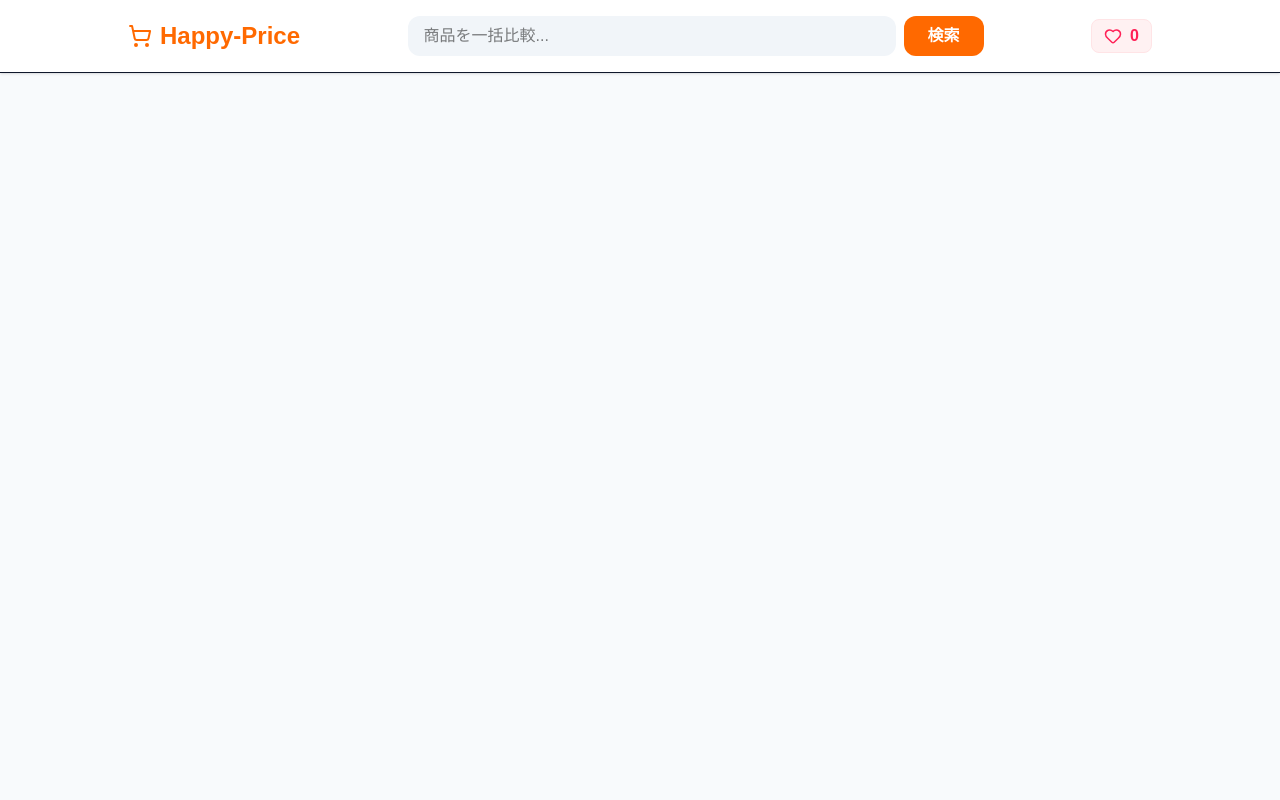
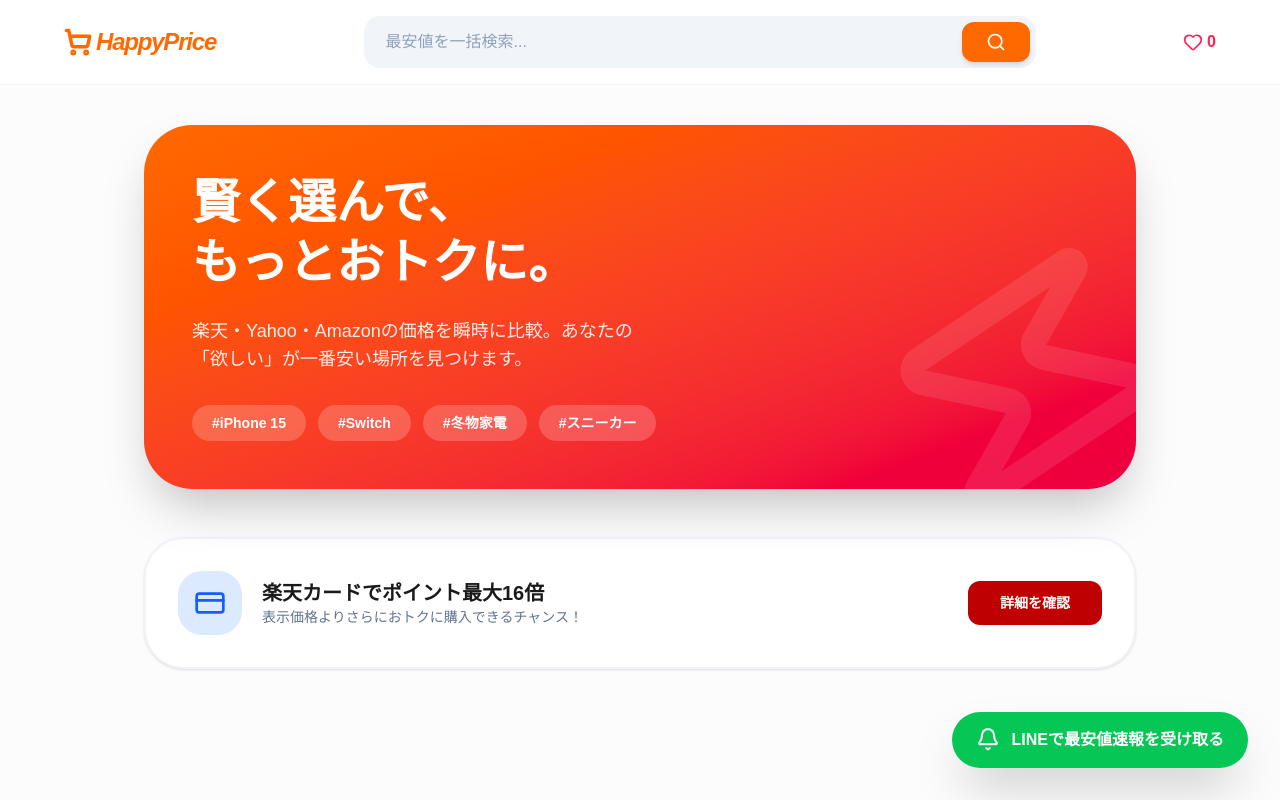
Before and after one commit to hiroto871610-pixel/happy-price, a Next.js app: page / in a window 1280 px wide. Built offline with nearby package versions, Linux system fonts and the light colour scheme.

Commit message:
楽天・Yahooメインの安定版に移行

```diff
--- a/app/api/search/route.ts
+++ b/app/api/search/route.ts
@@ -4,33 +4,26 @@
   const { searchParams } = new URL(request.url);
   const query = searchParams.get('q');
 
-  const amazonKey = process.env.RAINFOREST_API_KEY;
+  const rakutenId = process.env.RAKUTEN_APP_ID;
+  const yahooId = process.env.YAHOO_CLIENT_ID;
 
-  if (!query) return NextResponse.json({ error: 'キーワードがありません' });
-  if (!amazonKey) return NextResponse.json({ error: 'APIキーが設定されていません' });
+  if (!query) return NextResponse.json({ error: 'キーワードを入力してください' });
 
   try {
-    // 最もシンプルな検索URL（余計なパラメータを削除）
-    const url = `https://api.rainforestapi.com/request?api_key=${amazonKey}&type=search&amazon_domain=amazon.co.jp&search_term=${encodeURIComponent(query)}`;
+    // 楽天とYahooのAPIを同時に叩く
+    const [rakutenRes, yahooRes] = await Promise.all([
+      fetch(`https://app.rakuten.co.jp/services/api/IchibaItem/Search/20170706?applicationId=${rakutenId}&keyword=${encodeURIComponent(query)}&hits=6&sort=%2BitemPrice`)
+        .then(res => res.json()).catch(() => ({})),
+      fetch(`https://shopping.yahoo.co.jp/ShoppingApi/V3/itemSearch?appid=${yahooId}&query=${encodeURIComponent(query)}&results=6`)
+        .then(res => res.json()).catch(() => ({}))
+    ]);
 
-    const res = await fetch(url);
-    const data = await res.json();
-
-    // デバッグ用：何が返ってきたかVercelのログに表示
-    console.log("Rainforest API Response Success:", data.request_info?.success);
-    console.log("Results Count:", data.search_results?.length);
-
-    // API側がエラーを返している場合
-    if (data.request_info?.success === false) {
-      return NextResponse.json({ error: data.request_info.message });
-    }
-
+    // データを整理して返す
     return NextResponse.json({
-      amazonResults: data.search_results || [],
-      rakutenResults: [],
-      yahooResults: []
+      rakuten: rakutenRes.Items || [],
+      yahoo: yahooRes.hits || []
     });
-  } catch (e: any) {
-    return NextResponse.json({ error: '通信エラーが発生しました' });
+  } catch (error) {
+    return NextResponse.json({ error: 'データ取得に失敗しました' }, { status: 500 });
   }
 }
--- a/app/page.tsx
+++ b/app/page.tsx
@@ -1,7 +1,7 @@
 'use client';
 import { useState, useEffect } from 'react';
-import { LineChart, Line, XAxis, YAxis, CartesianGrid, Tooltip, ResponsiveContainer } from 'recharts';
-import { Search, Heart, ShoppingCart, TrendingDown, ExternalLink, Zap } from 'lucide-react';
+import { LineChart, Line, ResponsiveContainer } from 'recharts';
+import { Search, Heart, ShoppingCart, TrendingDown, ExternalLink, Zap, CreditCard, Bell, ChevronRight } from 'lucide-react';
 
 export default function Home() {
   const [keyword, setKeyword] = useState('');
@@ -9,144 +9,164 @@
   const [loading, setLoading] = useState(false);
   const [favorites, setFavorites] = useState<any[]>([]);
 
+  // お気に入り保存用
   useEffect(() => {
     const saved = localStorage.getItem('happy-price-fav');
     if (saved) setFavorites(JSON.parse(saved));
   }, []);
 
-  const toggleFavorite = (item: any) => {
-    const isFav = favorites.find(f => f.asin === item.asin);
-    const newFavs = isFav ? favorites.filter(f => f.asin !== item.asin) : [...favorites, item];
-    setFavorites(newFavs);
-    localStorage.setItem('happy-price-fav', JSON.stringify(newFavs));
-  };
-
-  const handleSearch = async (searchWord: string = keyword) => {
-    if (!searchWord) return;
+  const handleSearch = async (word: string = keyword) => {
+    if (!word) return;
     setLoading(true);
-    setResults(null); // 前回の結果をクリア
     try {
-      const res = await fetch(`/api/search?q=${encodeURIComponent(searchWord)}`);
+      const res = await fetch(`/api/search?q=${encodeURIComponent(word)}`);
       const data = await res.json();
       setResults(data);
-    } catch (error) {
-      console.error("Search failed:", error);
-      alert("検索中にエラーが発生しました。");
+    } catch (e) {
+      alert("検索に失敗しました。");
     } finally {
       setLoading(false);
     }
   };
 
-  const dummyChartData = [
-    { name: '10日前', price: 10500 }, { name: '7日前', price: 9800 },
-    { name: '5日前', price: 10200 }, { name: '3日前', price: 9900 }, { name: '今日', price: 9500 },
-  ];
+  const dummyData = [{ p: 100 }, { p: 90 }, { p: 95 }, { p: 80 }];
 
   return (
-    <main className="min-h-screen bg-slate-50 text-slate-900 pb-20">
-      {/* ヘッダー */}
-      <header className="bg-white border-b sticky top-0 z-50 p-4 shadow-sm">
-        <div className="max-w-5xl mx-auto flex flex-col md:flex-row items-center justify-between gap-4">
-          <h1 className="text-2xl font-black text-orange-500 flex items-center gap-2 cursor-pointer" onClick={() => window.location.reload()}>
-            <ShoppingCart /> Happy-Price
+    <main className="min-h-screen bg-[#fcfcfd] text-[#1a1a1a]">
+      {/* ヘッダー・SEO考慮 */}
+      <header className="bg-white/90 backdrop-blur-md sticky top-0 z-50 border-b border-slate-100 p-4">
+        <div className="max-w-6xl mx-auto flex flex-col md:flex-row items-center justify-between gap-4">
+          <h1 className="text-2xl font-black text-orange-500 flex items-center gap-1 italic tracking-tighter cursor-pointer" onClick={() => window.location.reload()}>
+            <ShoppingCart size={28} strokeWidth={3} /> HappyPrice
           </h1>
-          <div className="flex-1 max-w-xl w-full flex gap-2">
+          <div className="flex-1 max-w-2xl w-full flex gap-2 bg-slate-100 p-1.5 rounded-2xl">
             <input
-              type="text" className="flex-1 bg-slate-100 p-2 rounded-xl border-none outline-orange-500 px-4 text-black"
-              placeholder="商品を一括比較..." value={keyword}
-              onChange={(e) => setKeyword(e.target.value)}
+              className="flex-1 bg-transparent px-4 outline-none text-black placeholder:text-slate-400"
+              placeholder="最安値を一括検索..."
+              value={keyword} onChange={(e) => setKeyword(e.target.value)}
               onKeyDown={(e) => e.key === 'Enter' && handleSearch()}
             />
-            <button onClick={() => handleSearch()} className="bg-orange-500 text-white px-6 py-2 rounded-xl font-bold">検索</button>
+            <button onClick={() => handleSearch()} className="bg-orange-500 text-white px-6 py-2.5 rounded-xl font-bold hover:bg-orange-600 transition shadow-md">
+              <Search size={20} />
+            </button>
           </div>
-          <div className="flex items-center gap-2 text-rose-500 bg-rose-50 px-3 py-1 rounded-lg border border-rose-100 font-bold">
-            <Heart size={18} fill={favorites.length > 0 ? "currentColor" : "none"} />
+          <div className="flex items-center gap-4">
+            <div className="flex items-center gap-1 text-rose-500 font-black">
+              <Heart size={20} fill={favorites.length > 0 ? "currentColor" : "none"} />
               <span>{favorites.length}</span>
+            </div>
           </div>
         </div>
       </header>
 
-      <div className="max-w-5xl mx-auto px-4 mt-8">
-        {/* 検索中表示 */}
+      <div className="max-w-5xl mx-auto px-4 pt-10 pb-20">
+        {!results && !loading && (
+          <div className="space-y-12">
+            {/* メインビジュアル */}
+            <section className="bg-gradient-to-br from-orange-500 to-rose-600 rounded-[3rem] p-12 text-white shadow-2xl relative overflow-hidden">
+              <div className="relative z-10">
+                <h2 className="text-5xl font-black mb-6 leading-tight">賢く選んで、<br/>もっとおトクに。</h2>
+                <p className="text-lg opacity-90 mb-8 max-w-md">楽天・Yahoo・Amazonの価格を瞬時に比較。あなたの「欲しい」が一番安い場所を見つけます。</p>
+                <div className="flex flex-wrap gap-3">
+                  {["iPhone 15", "Switch", "冬物家電", "スニーカー"].map(t => (
+                    <button key={t} onClick={() => handleSearch(t)} className="bg-white/20 hover:bg-white/30 backdrop-blur-md px-5 py-2 rounded-full text-sm font-bold transition">#{t}</button>
+                  ))}
+                </div>
+              </div>
+              <Zap className="absolute right-[-40px] bottom-[-40px] text-white/10 rotate-12" size={300} />
+            </section>
+
+            {/* 楽天カード訴求 */}
+            <section className="bg-white border-2 border-slate-100 rounded-[2.5rem] p-8 flex flex-col md:flex-row items-center justify-between gap-6 shadow-sm">
+              <div className="flex items-center gap-5">
+                <div className="bg-blue-100 p-4 rounded-3xl text-blue-600"><CreditCard size={32} /></div>
+                <div>
+                  <h3 className="text-xl font-bold">楽天カードでポイント最大16倍</h3>
+                  <p className="text-slate-500 text-sm">表示価格よりさらにおトクに購入できるチャンス！</p>
+                </div>
+              </div>
+              <a href="#" className="bg-[#bf0000] text-white px-8 py-3 rounded-xl font-black text-sm whitespace-nowrap hover:scale-105 transition">詳細を確認</a>
+            </section>
+          </div>
+        )}
+
         {loading && (
-          <div className="text-center py-20">
-            <div className="animate-spin h-10 w-10 border-4 border-orange-500 border-t-transparent rounded-full mx-auto mb-4"></div>
-            <p className="text-slate-500 font-bold">最安値を収集中...</p>
+          <div className="text-center py-24">
+            <div className="animate-spin h-14 w-14 border-[6px] border-orange-500 border-t-transparent rounded-full mx-auto mb-6"></div>
+            <p className="text-slate-400 font-black text-xl animate-pulse">価格情報を解析中...</p>
           </div>
         )}
 
         {/* 検索結果リスト */}
-        <div className="space-y-8">
-          {results && results.amazonResults?.length > 0 ? (
-            results.amazonResults.slice(0, 3).map((item: any, index: number) => {
+        <div className="grid grid-cols-1 gap-8">
+          {results?.rakuten?.map((item: any, i: number) => {
+            const rItem = item.Item;
+            const yItem = results.yahoo?.[i];
+            const rPrice = rItem.itemPrice || 0;
+            const yPrice = yItem?.price || 0;
 
-              // --- 価格計算のガード部分 ---
-              const amazonPrice = item.price?.value || 0;
-              const rakutenItem = results.rakutenResults?.[index]?.Item || null;
-              const rakutenPrice = rakutenItem?.itemPrice || 0;
-              const yahooItem = results.yahooResults?.[index] || null;
-              const yahooPrice = yahooItem?.price || 0;
-
-              const priceList = [];
-              if (amazonPrice > 0) priceList.push({ name: 'Amazon', value: amazonPrice });
-              if (rakutenPrice > 0) priceList.push({ name: '楽天', value: rakutenPrice });
-              if (yahooPrice > 0) priceList.push({ name: 'Yahoo', value: yahooPrice });
-
-              const minPrice = priceList.length > 0 ? Math.min(...priceList.map(p => p.value)) : 0;
-              // --- ガード終了 ---
+            // 最安値判定
+            const minPrice = (yPrice > 0) ? Math.min(rPrice, yPrice) : rPrice;
 
             return (
-                <div key={index} className="bg-white rounded-3xl p-6 shadow-sm border border-slate-200 flex flex-col md:flex-row gap-8 relative">
-                  <button onClick={() => toggleFavorite(item)} className="absolute top-4 right-4 p-2 rounded-full border bg-slate-50">
-                    <Heart size={20} className={favorites.find(f => f.asin === item.asin) ? "text-rose-500 fill-current" : "text-slate-300"} />
-                  </button>
-
-                  <div className="md:w-48 flex-shrink-0 flex items-center justify-center">
-                    <img src={item.image} alt="商品画像" className="max-h-40 object-contain" />
+              <div key={i} className="bg-white rounded-[2.5rem] p-6 md:p-10 shadow-xl shadow-slate-200/50 border border-slate-100 flex flex-col md:flex-row gap-8">
+                <div className="md:w-56 flex-shrink-0 bg-white rounded-3xl p-4 flex items-center justify-center">
+                  <img src={rItem.mediumImageUrls[0].imageUrl.replace("?_ex=128x128", "?_ex=300x300")} className="max-h-52 object-contain" alt="商品" />
                 </div>
 
                 <div className="flex-1">
-                    <h2 className="text-lg font-bold mb-4 line-clamp-2">{item.title}</h2>
+                  <h2 className="text-xl font-bold leading-snug mb-4 line-clamp-2">{rItem.itemName}</h2>
 
-                    {/* ダミーグラフ */}
-                    <div className="bg-slate-50 p-4 rounded-2xl mb-6 h-32">
+                  {/* ミニグラフ・推移 */}
+                  <div className="bg-slate-50 rounded-2xl p-4 mb-6 flex items-center gap-6">
+                    <div className="flex-1">
+                      <div className="text-[10px] font-black text-slate-400 mb-2 uppercase tracking-widest flex items-center gap-1">
+                        <TrendingDown size={14} /> 価格推移（目安）
+                      </div>
+                      <div className="h-10 w-full">
                         <ResponsiveContainer width="100%" height="100%">
-                        <LineChart data={dummyChartData}>
-                          <Line type="monotone" dataKey="price" stroke="#f97316" strokeWidth={3} dot={false} />
-                        </LineChart>
+                          <LineChart data={dummyData}><Line type="monotone" dataKey="p" stroke="#f97316" strokeWidth={3} dot={false} /></LineChart>
                         </ResponsiveContainer>
                       </div>
-
-                    <div className="grid grid-cols-1 sm:grid-cols-3 gap-3">
-                      {/* Amazon */}
-                      <div className={`p-3 rounded-2xl border-2 ${amazonPrice > 0 && amazonPrice === minPrice ? 'border-orange-500 bg-orange-50' : 'border-slate-100'}`}>
-                        <p className="text-[10px] font-bold text-slate-400">Amazon</p>
-                        <p className="text-xl font-black">{amazonPrice > 0 ? `¥${amazonPrice.toLocaleString()}` : '---'}</p>
-                        <a href={item.link} target="_blank" className="text-[10px] text-blue-500 underline mt-2 block">Amazonで見る</a>
+                    </div>
+                    <div className="bg-emerald-500 text-white px-4 py-2 rounded-xl text-center">
+                      <div className="text-[8px] font-bold opacity-80 uppercase">買い時</div>
+                      <div className="text-sm font-black">最高</div>
+                    </div>
                   </div>
 
+                  <div className="grid grid-cols-1 sm:grid-cols-3 gap-4 text-center">
                     {/* 楽天 */}
-                      <div className={`p-3 rounded-2xl border-2 ${rakutenPrice > 0 && rakutenPrice === minPrice ? 'border-red-500 bg-red-50' : 'border-slate-100'}`}>
-                        <p className="text-[10px] font-bold text-slate-400">楽天市場</p>
-                        <p className="text-xl font-black">{rakutenPrice > 0 ? `¥${rakutenPrice.toLocaleString()}` : '在庫なし'}</p>
-                        <a href={rakutenItem?.itemUrl || '#'} target="_blank" className="text-[10px] text-blue-500 underline mt-2 block">楽天で見る</a>
+                    <div className={`p-4 rounded-3xl border-2 transition ${rPrice === minPrice ? 'border-red-500 bg-red-50' : 'border-slate-50'}`}>
+                      <div className="text-[10px] font-black text-red-500 mb-1">楽天市場</div>
+                      <div className="text-2xl font-black">¥{rPrice.toLocaleString()}</div>
+                      <a href={rItem.itemUrl} target="_blank" className="mt-3 block bg-red-600 text-white py-2 rounded-xl text-[10px] font-bold">楽天で見る</a>
                     </div>
-
                     {/* Yahoo */}
-                      <div className={`p-3 rounded-2xl border-2 ${yahooPrice > 0 && yahooPrice === minPrice ? 'border-blue-500 bg-blue-50' : 'border-slate-100'}`}>
-                        <p className="text-[10px] font-bold text-slate-400">Yahoo!</p>
-                        <p className="text-xl font-black">{yahooPrice > 0 ? `¥${yahooPrice.toLocaleString()}` : '在庫なし'}</p>
-                        <a href={yahooItem?.url || '#'} target="_blank" className="text-[10px] text-blue-500 underline mt-2 block">Yahooで見る</a>
+                    <div className={`p-4 rounded-3xl border-2 transition ${yPrice > 0 && yPrice === minPrice ? 'border-blue-500 bg-blue-50' : 'border-slate-50'}`}>
+                      <div className="text-[10px] font-black text-blue-500 mb-1">Yahoo!ショッピング</div>
+                      <div className="text-2xl font-black">{yPrice > 0 ? `¥${yPrice.toLocaleString()}` : "在庫なし"}</div>
+                      <a href={yItem?.url || "#"} target="_blank" className="mt-3 block bg-blue-600 text-white py-2 rounded-xl text-[10px] font-bold">Yahooで見る</a>
+                    </div>
+                    {/* Amazon */}
+                    <div className="p-4 rounded-3xl border-2 border-slate-50 bg-slate-50/50">
+                      <div className="text-[10px] font-black text-orange-500 mb-1">Amazon.co.jp</div>
+                      <div className="text-xs font-bold text-slate-400 py-2 italic">最新価格を確認</div>
+                      <a href={`https://www.amazon.co.jp/s?k=${encodeURIComponent(rItem.itemName)}`} target="_blank" className="mt-1 block bg-orange-500 text-white py-2 rounded-xl text-[10px] font-bold">Amazonで見る</a>
                     </div>
                   </div>
                 </div>
               </div>
             );
-            })
-          ) : !loading && results && (
-            <div className="text-center py-20 text-slate-400">検索結果が見つかりませんでした。別のキーワードを試してください。</div>
-          )}
+          })}
         </div>
+      </div>
+
+      {/* 値下げ通知ボタン（固定） */}
+      <div className="fixed bottom-8 right-8 flex flex-col items-end gap-3">
+        <button className="bg-[#06c755] text-white px-6 py-4 rounded-full shadow-2xl flex items-center gap-3 font-bold hover:scale-105 transition">
+          <Bell size={24} className="animate-bounce" /> LINEで最安値速報を受け取る
+        </button>
       </div>
     </main>
   );
```
Lines whose indentation alone changed are shown as unchanged.
